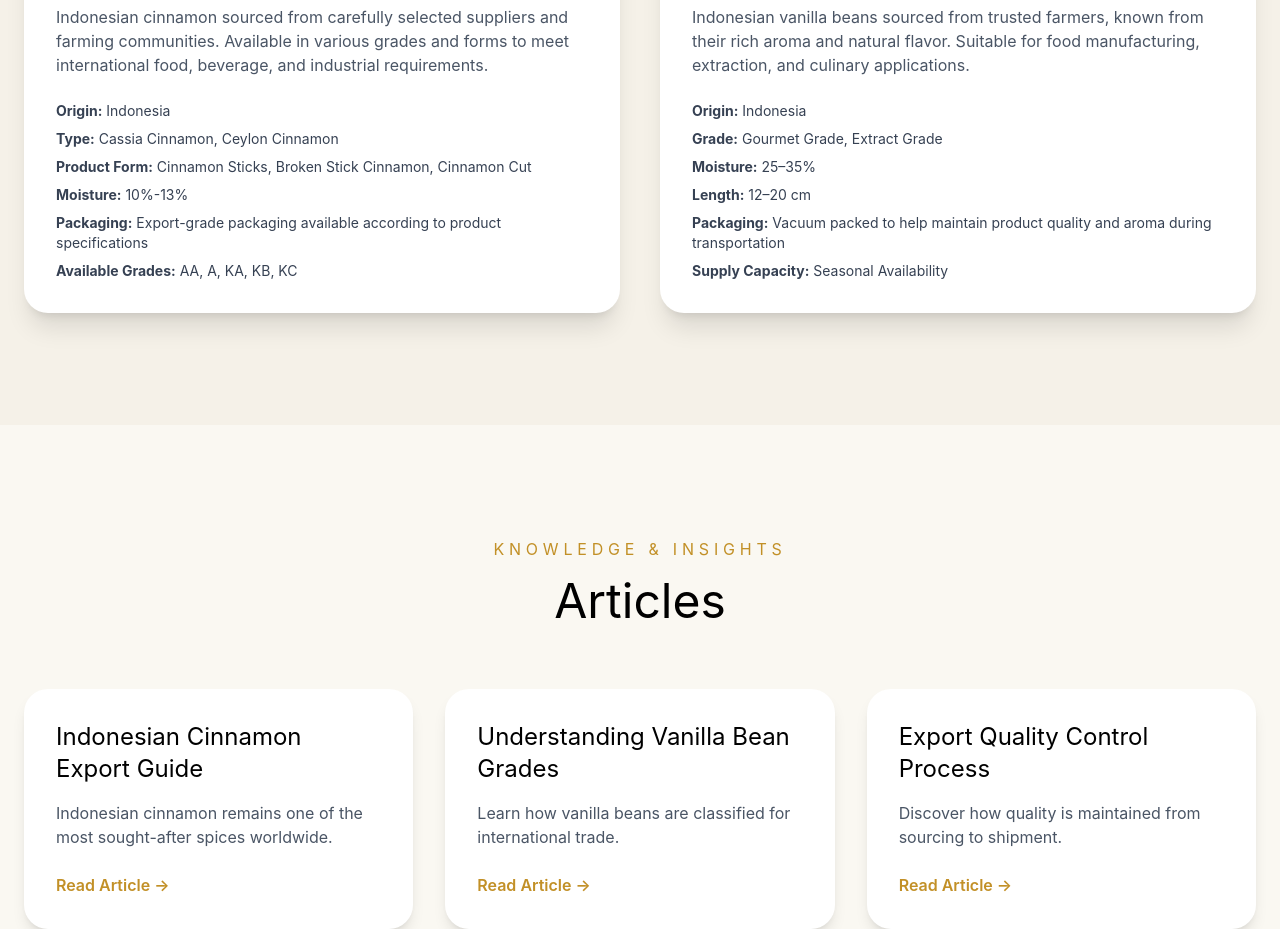
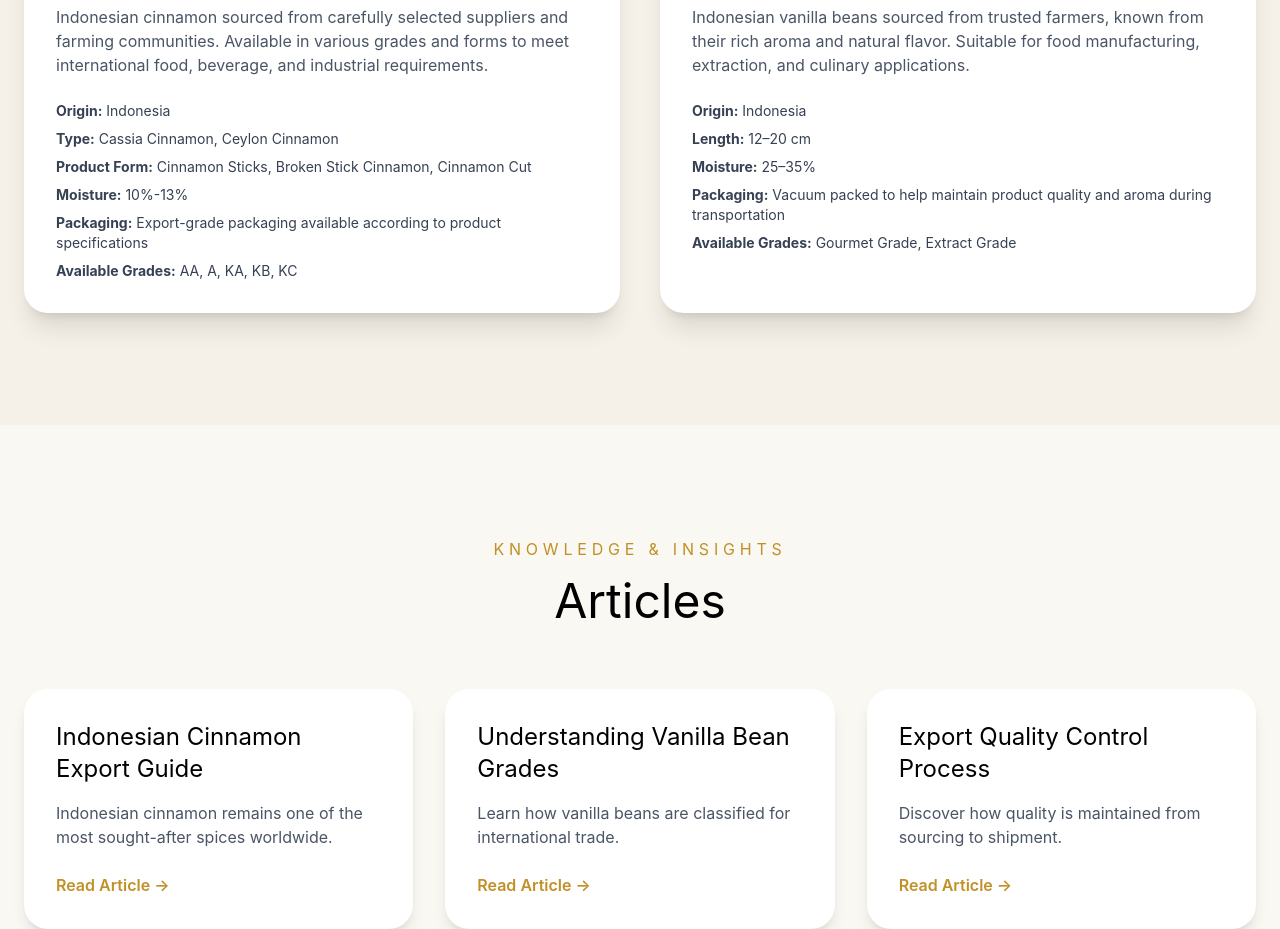
Before and after one commit to delvoraorigins-source/delvora-origins, a Next.js app: page / in a window 1280 px wide. Shown: the part 2080-3009 px from the top of the page. Built offline with nearby package versions, Linux system fonts and the light colour scheme.

Commit message:
Update homepage and articles

```diff
--- a/app/page.tsx
+++ b/app/page.tsx
@@ -269,11 +269,10 @@ return (
           <div className="space-y-2 text-sm text-gray-700">
 
             <p><strong>Origin:</strong> Indonesia</p>
-            <p><strong>Grade:</strong> Gourmet Grade, Extract Grade</p>
+            <p><strong>Length:</strong> 12–20 cm</p>
             <p><strong>Moisture:</strong> 25–35%</p>
-            <p><strong>Length:</strong> 12–20 cm</p>
             <p><strong>Packaging:</strong> Vacuum packed to help maintain product quality and aroma during transportation</p>
-            <p><strong>Supply Capacity:</strong> Seasonal Availability</p>
+            <p><strong>Available Grades:</strong> Gourmet Grade, Extract Grade</p>
 
           </div>
 
```
